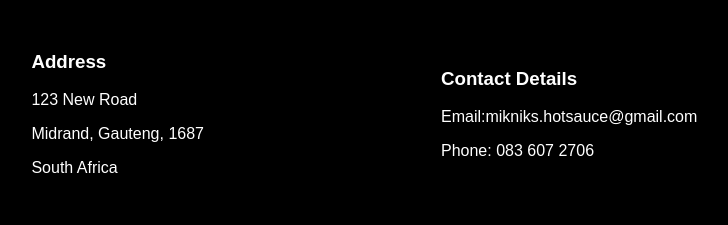
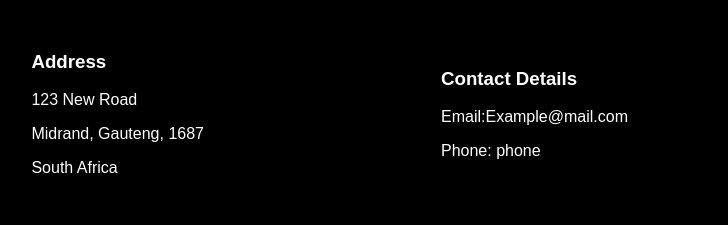
Before and after one commit to MCR0123/MikNiks-Hot-sauce-Website-, a PHP site: page /MikNiks/About.php in a window 1280 px wide. Shown: the part 1589-1814 px from the top of the page, without its empty margins (199-927 px from the left). Run offline with PHP 8.4, Linux system fonts and the light colour scheme.

Commit message:
Update About.php

```diff
--- a/About.php
+++ b/About.php
@@ -58,8 +58,8 @@
             </div>
             <div class="contact-details">
                 <h3>Contact Details</h3>
-                <p>Email:mikniks.hotsauce@gmail.com</p>
-                <p>Phone: 083 607 2706 </p>
+                <p>Email:Example@mail.com</p>
+                <p>Phone: phone </p>
             </div>
         </div>
     </footer>
```
